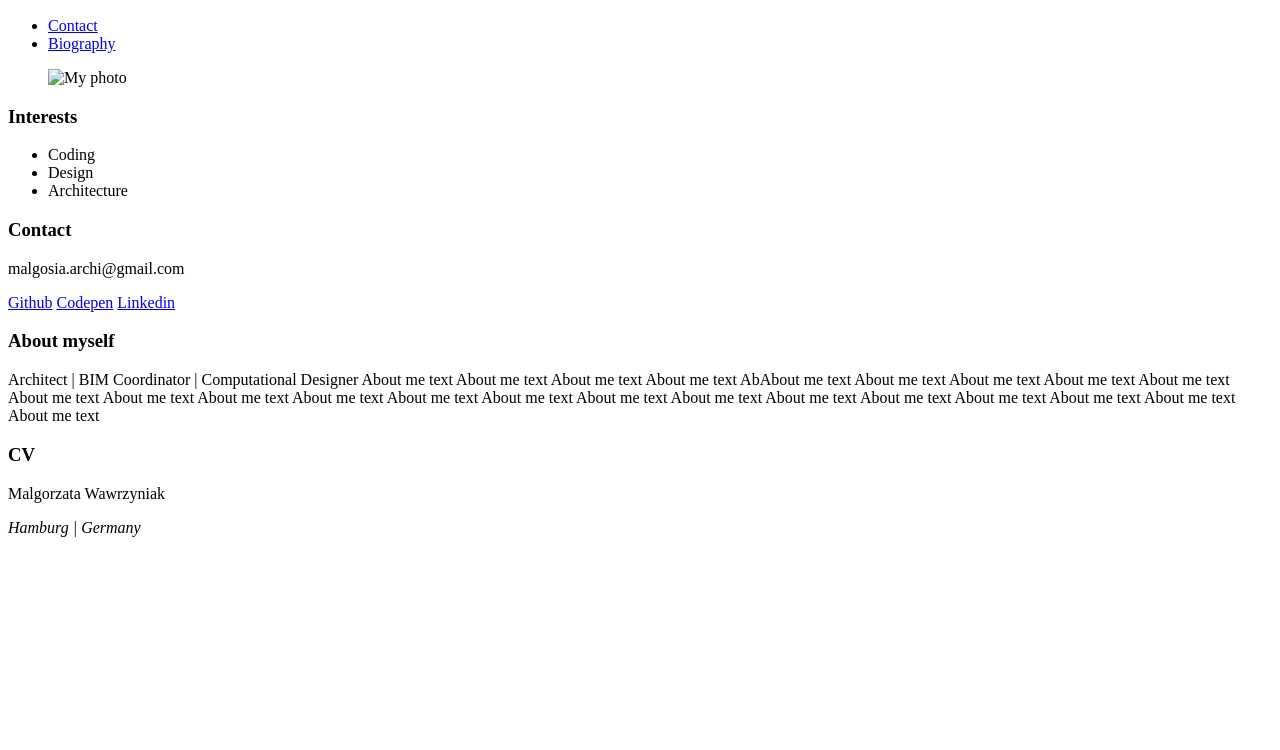
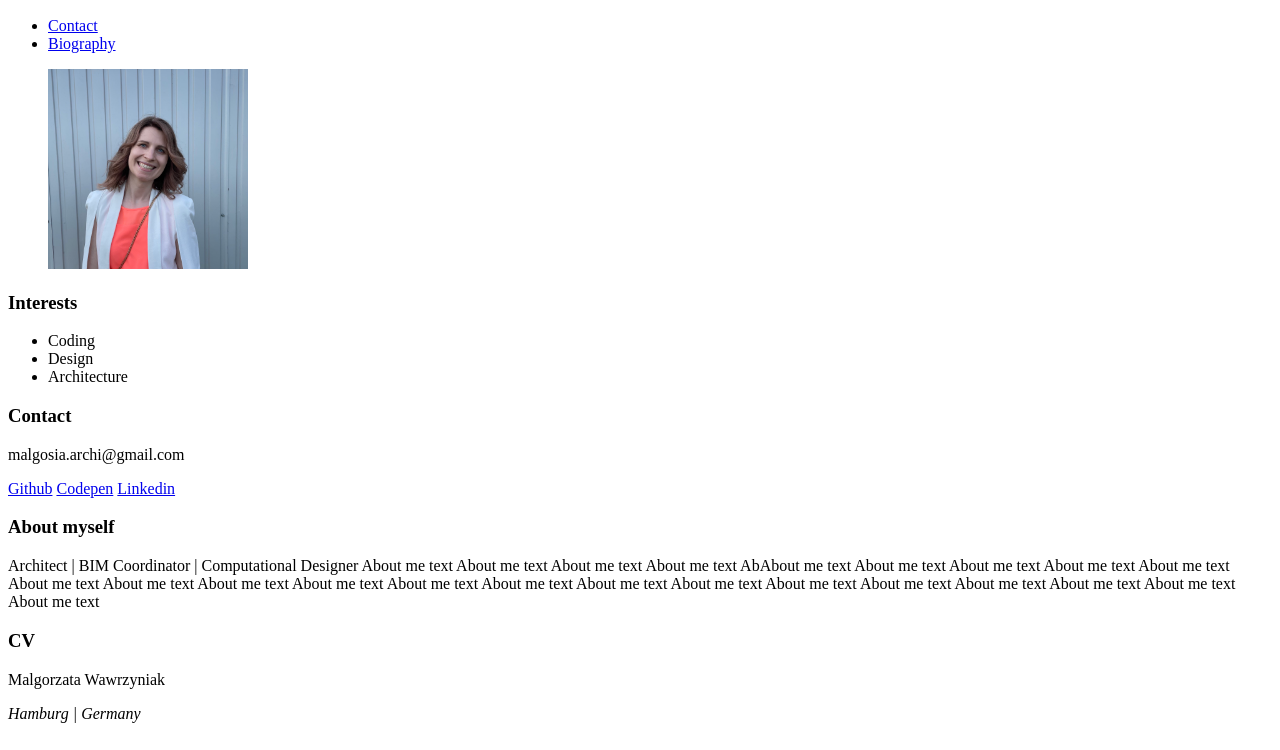
Before and after one commit to malgosiam/personal-website, a plain HTML site: page index.html in a window 1280 px wide. Shown: the part 50-800 px from the top of the page. Drawn offline with Linux system fonts and the light colour scheme.

Commit message:
change image link

```diff
--- a/index.html
+++ b/index.html
@@ -17,7 +17,7 @@
       </nav>
 
       <figure>
-        <img src="assets/IMG_photo.jpeg" alt="My photo" width="200px" />
+        <img src="assets/photo.jpeg" alt="My photo" width="200px" />
       </figure>
     </header>
     <main>
```
